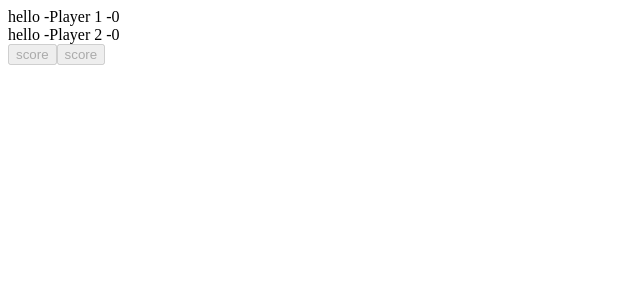
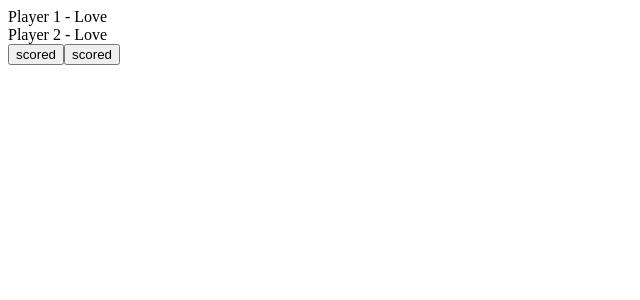
Before and after one commit to NULL-OPERATOR/tennis-scores, a React app: page / in a window 1280 px wide. Shown: the top 300 px of the page, without its empty margins (0-640 px from the left). Built offline with nearby package versions, Linux system fonts and the light colour scheme.

Commit message:
add player name to score buttons

```diff
--- a/src/components/AddScore.js
+++ b/src/components/AddScore.js
@@ -1,21 +1,19 @@
 import React from 'react'
 import PropTypes from 'prop-types'
 
-const AddScore = ({ active, onClick }) => {
-  console.log(active, onClick)
-
-  if (active) {
+const AddScore = ({ playerName, winner, onClick }) => {
+  if (winner === '') {
     return (
-      <button onClick={onClick}>score</button>
+      <button onClick={onClick}>{playerName} scored</button>
     )
   }
   return (
-    <button disabled>score</button>
+    <button disabled>{playerName} scored</button>
   )
 }
 
 AddScore.propTypes = {
-  active: PropTypes.string.isRequired,
+  winner: PropTypes.string.isRequired,
   onClick: PropTypes.func.isRequired
 }
 
--- a/src/components/Player.js
+++ b/src/components/Player.js
@@ -1,16 +1,14 @@
 import React from 'react'
 import PropTypes from 'prop-types'
 
-const Player = ({ score, name }) => (
+const Player = ({ scoreText, name }) => (
   <div>
-    hello -
-    {name} -
-    {score}
+    {name} - {scoreText}
   </div>
 )
 
 Player.propTypes = {
-  score: PropTypes.number.isRequired,
+  scoreText: PropTypes.string.isRequired,
   name: PropTypes.string.isRequired
 }
 
```
